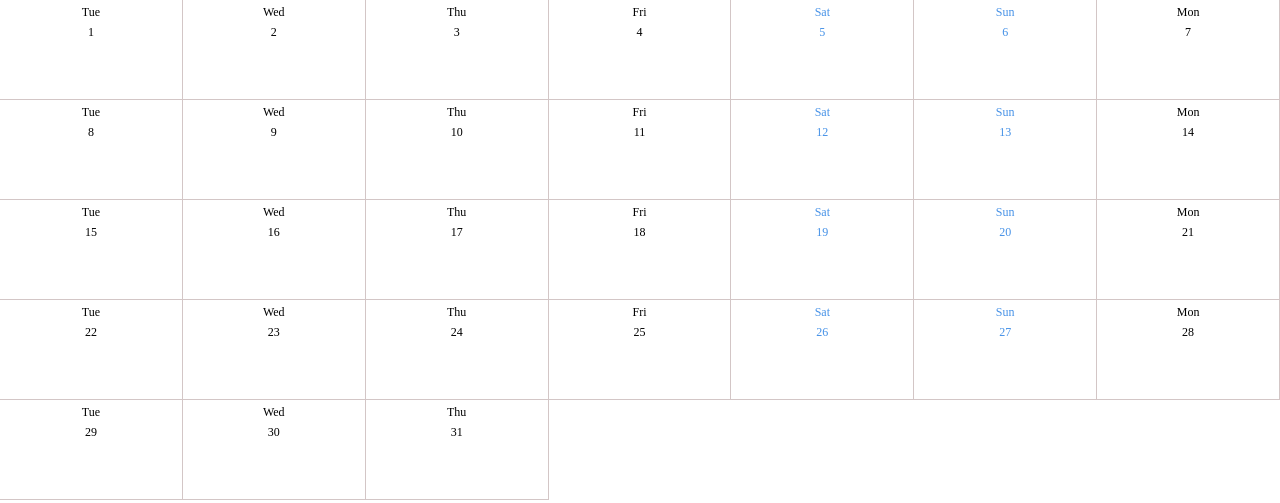
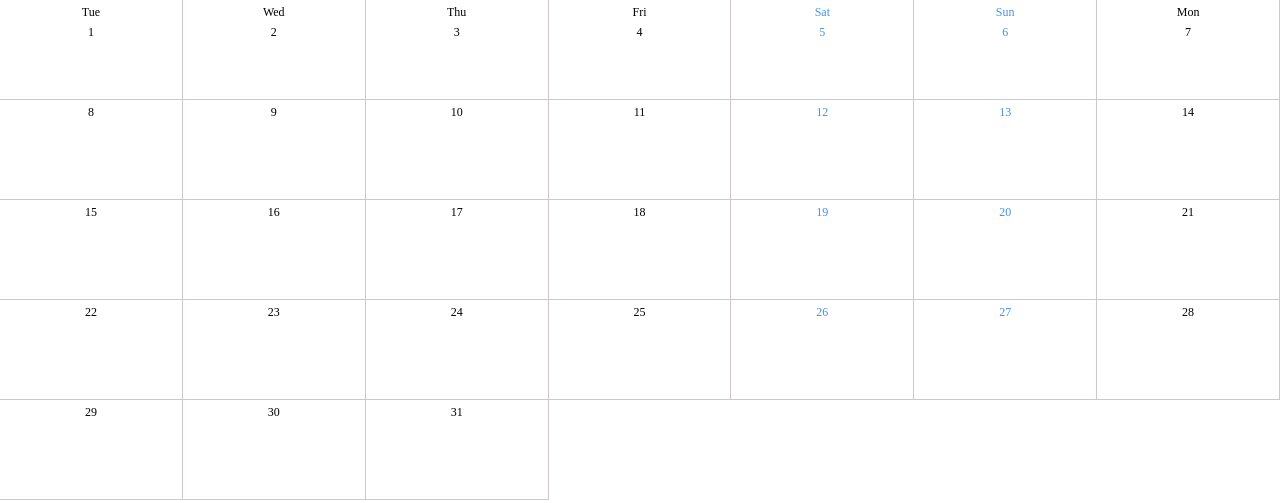
Before and after one commit to matthew1611/calendar-2, a plain HTML site: page index.html in a window 1280 px wide. Drawn offline with Linux system fonts and the light colour scheme.

Commit message:
remove day names except from top row

```diff
--- a/index.css
+++ b/index.css
@@ -12,6 +12,7 @@ body {
     grid-template-columns: repeat(7, 1fr);
     grid-template-rows: repeat(5, 1fr);
     height: 500px;
+}
 
 .day {
     border-bottom: 1px solid var(--light-gray);
--- a/index.js
+++ b/index.js
@@ -11,10 +11,14 @@ for (let day = 1; day <= 31; day++) {
   );
 
   const weekend = isWeekend(day);
+
+  let name = '';
+
+  if (day <= 7) {
+    name = `<div class="name">${dayName}</div>`;
+  }
   calendar.insertAdjacentHTML(
     'beforeend',
-    `<div class="day ${
-      weekend ? 'weekend' : ''
-    }"><div class="name">${dayName}</div>${day}</div>`
+    `<div class="day ${weekend ? 'weekend' : ''}">${name}${day}</div>`
   );
 }
```
